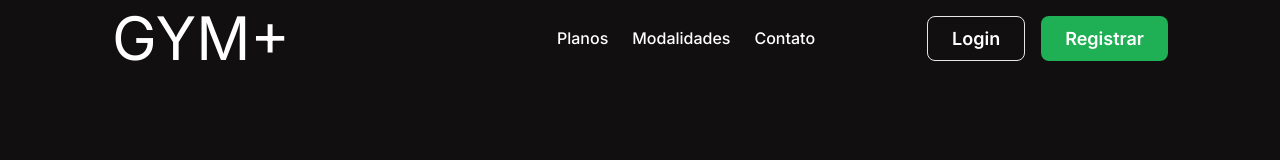
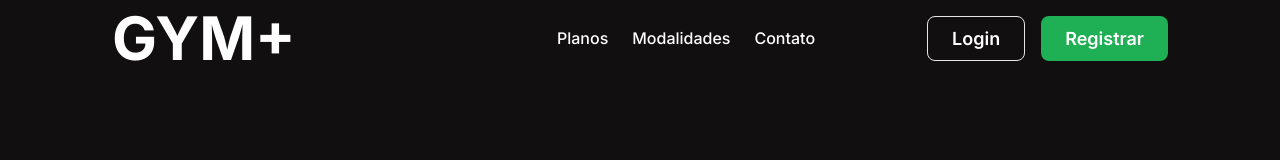
Before and after one commit to danilozxz/gymplus, a Next.js app: page / in a window 1280 px wide. Shown: the top 160 px of the page. Built offline with nearby package versions, Linux system fonts and the light colour scheme.

Commit message:
alterando tamanho do  menu e logo

```diff
--- a/src/components/Nav.tsx
+++ b/src/components/Nav.tsx
@@ -19,13 +19,13 @@ export const Nav = () => {
     return (
         <header className='bg-[#181616] xl:px-28 xl:bg-[#110F0F] '>
             <div className="flex justify-between items-center px-6 py-2 xl:hidden">
-                <p className='text-5xl text-white'>GYM+</p>
+                <p className='text-4xl font-bold text-white'>GYM+</p>
                 <div className="cursor-pointer botao" onClick={handleClick}>
-                    <img src={menuHamburguer.src} alt="" />
+                    <img src={menuHamburguer.src} alt="" className="w-12 h-12" />
                 </div>
             </div>
             <nav id="nav" className='hidden xl:flex justify-between items-center py-2 xl:bg-[#110F0F]'>
-                <p className='hidden xl:inline-block text-6xl text-white'>GYM+</p>
+                <p className='hidden xl:inline-block text-6xl text-white font-bold'>GYM+</p>
                 <div className='flex flex-col xl:flex-row xl:gap-28 items-center'>
                     <ul className='flex flex-col gap-4 xl:flex-row xl:gap-6'>
                         <a href="#planos"><li className='text-white font-medium transition-all ease-linear hover:text-[#1FAF54]'>Planos</li></a>
```
